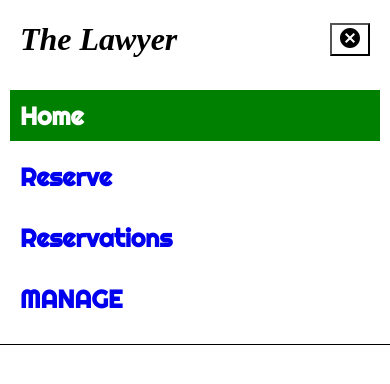
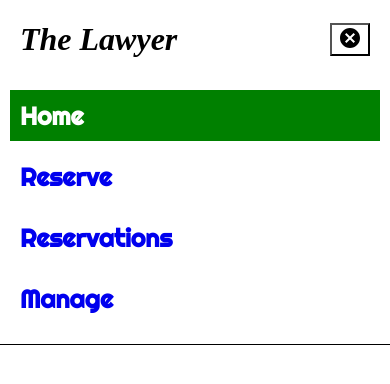
Before and after one commit to helio3197/book-a-lawyer-app-frontend, a React (Create React App) app: page / in a window 390 px wide. Both pictures are taken after a click on the button 350 px from the left and 39 px from the top of the page. Shown: the top 384 px of the page. Built offline with nearby package versions, Linux system fonts and the light colour scheme; a web font is replaced by a local one.

Commit message:
final touches

```diff
--- a/package.json
+++ b/package.json
@@ -12,7 +12,6 @@
     "@testing-library/jest-dom": "^5.16.4",
     "@testing-library/react": "^13.3.0",
     "@testing-library/user-event": "^14.2.1",
-    "bootstrap": "^5.1.3",
     "prop-types": "^15.8.1",
     "react": "^18.2.0",
     "react-bootstrap": "^2.4.0",
--- a/src/Components/Sidebar.js
+++ b/src/Components/Sidebar.js
@@ -34,12 +34,15 @@ const Sidebar = ({ children }) => {
           </div>
           {show
           && (
-          <nav className="links">
-            <NavLink style={({ isActive }) => ((isActive) ? { backgroundColor: 'green', color: 'white' } : {})} to="/" className="link-item">Home</NavLink>
-            <NavLink style={({ isActive }) => ((isActive) ? { backgroundColor: 'green', color: 'white' } : {})} activeClassName="is-active" to="/Reserve" className="link-item">Reserve</NavLink>
-            <NavLink style={({ isActive }) => ((isActive) ? { backgroundColor: 'green', color: 'white' } : {})} activeClassName="is-active" to="/Reservations" className="link-item">Reservations</NavLink>
-            <NavLink style={({ isActive }) => ((isActive) ? { backgroundColor: 'green', color: 'white' } : {})} activeClassName="is-active" to="/Manage" className="link-item">MANAGE</NavLink>
-          </nav>
+          <>
+            <nav className="links">
+              <NavLink style={({ isActive }) => ((isActive) ? { backgroundColor: 'green', color: 'white' } : {})} to="/" className="link-item">Home</NavLink>
+              <NavLink style={({ isActive }) => ((isActive) ? { backgroundColor: 'green', color: 'white' } : {})} activeClassName="is-active" to="/Reserve" className="link-item">Reserve</NavLink>
+              <NavLink style={({ isActive }) => ((isActive) ? { backgroundColor: 'green', color: 'white' } : {})} activeClassName="is-active" to="/Reservations" className="link-item">Reservations</NavLink>
+              <NavLink style={({ isActive }) => ((isActive) ? { backgroundColor: 'green', color: 'white' } : {})} activeClassName="is-active" to="/Manage" className="link-item">Manage</NavLink>
+            </nav>
+
+          </>
           )}
         </header>
         <header className="desktop-head">
```
